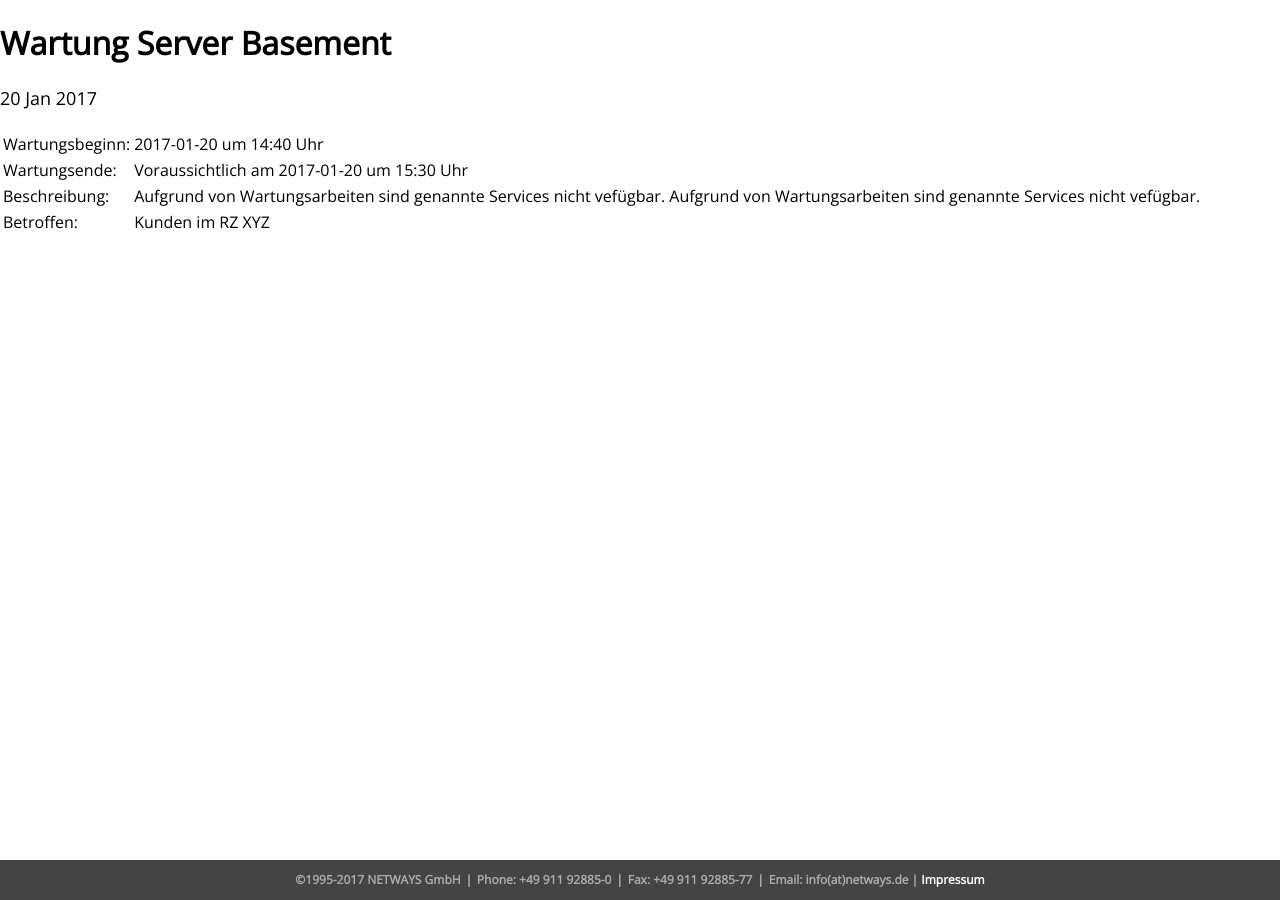
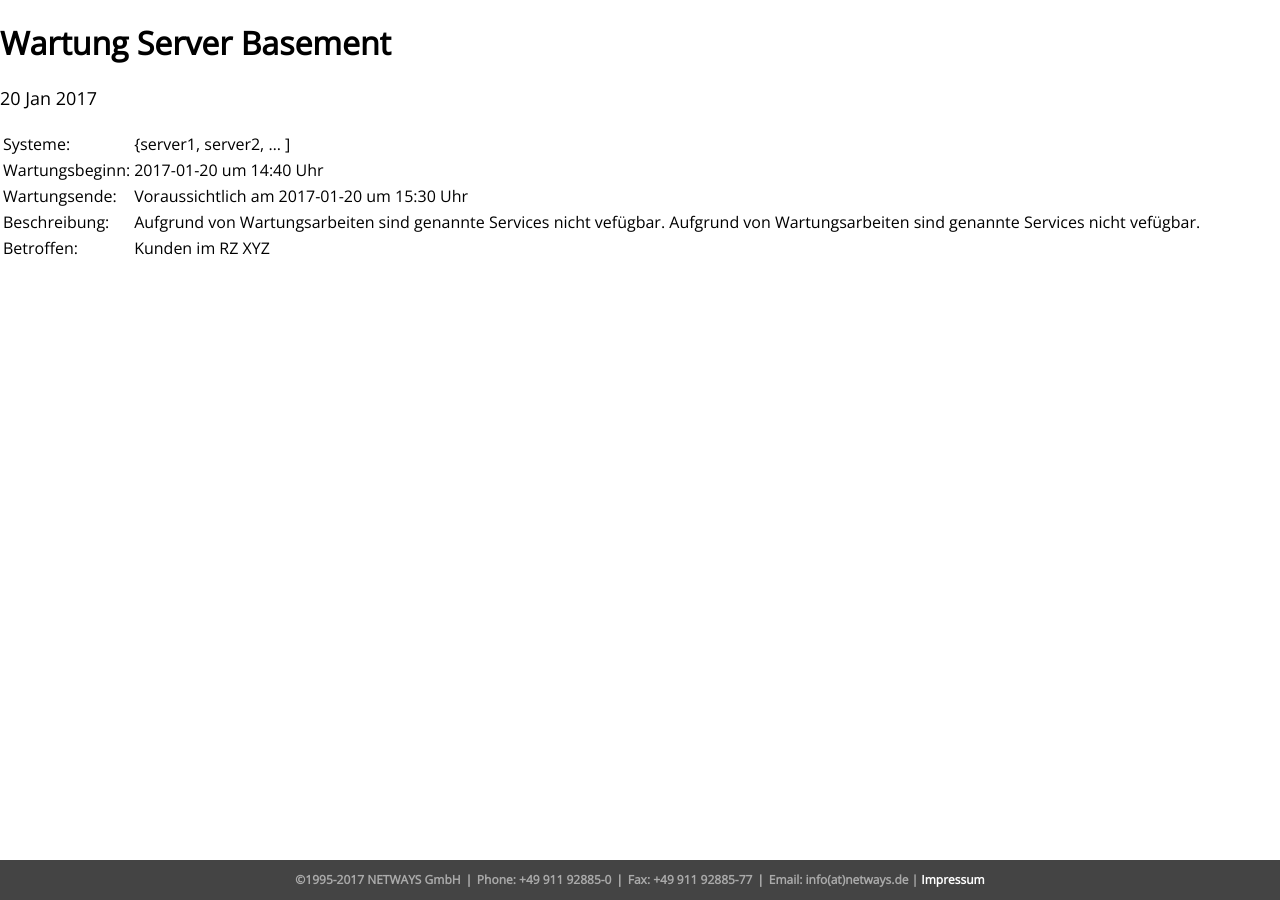
Before and after one commit to Storagegirl/storagegirl.github.io, a Jekyll site: the page built from _posts/2017-01-20-table.md, in a window 1280 px wide. Built offline with Jekyll 4.4.1, drawn with Linux system fonts in a browser that asks for light colours.

Commit message:
Update 2017-01-20-table.md

```diff
--- a/_posts/2017-01-20-table.md
+++ b/_posts/2017-01-20-table.md
@@ -5,8 +5,9 @@ date: 2017-01-20
 time: "14:40"
 ---
 
-| Systeme:             | [server1, server2, ... ]                                                                  |
+|                      |                                                                      |
 |----------------------|----------------------------------------------------------------------|
+| Systeme:             | {server1, server2, ... ]                                             |
 | Wartungsbeginn:      | 2017-01-20 um 14:40 Uhr                                              |
 | Wartungsende:        | Voraussichtlich am 2017-01-20 um 15:30 Uhr                           |
 | Beschreibung:        | Aufgrund von Wartungsarbeiten sind genannte Services nicht vefügbar. Aufgrund von Wartungsarbeiten sind genannte Services nicht vefügbar.  |
```
